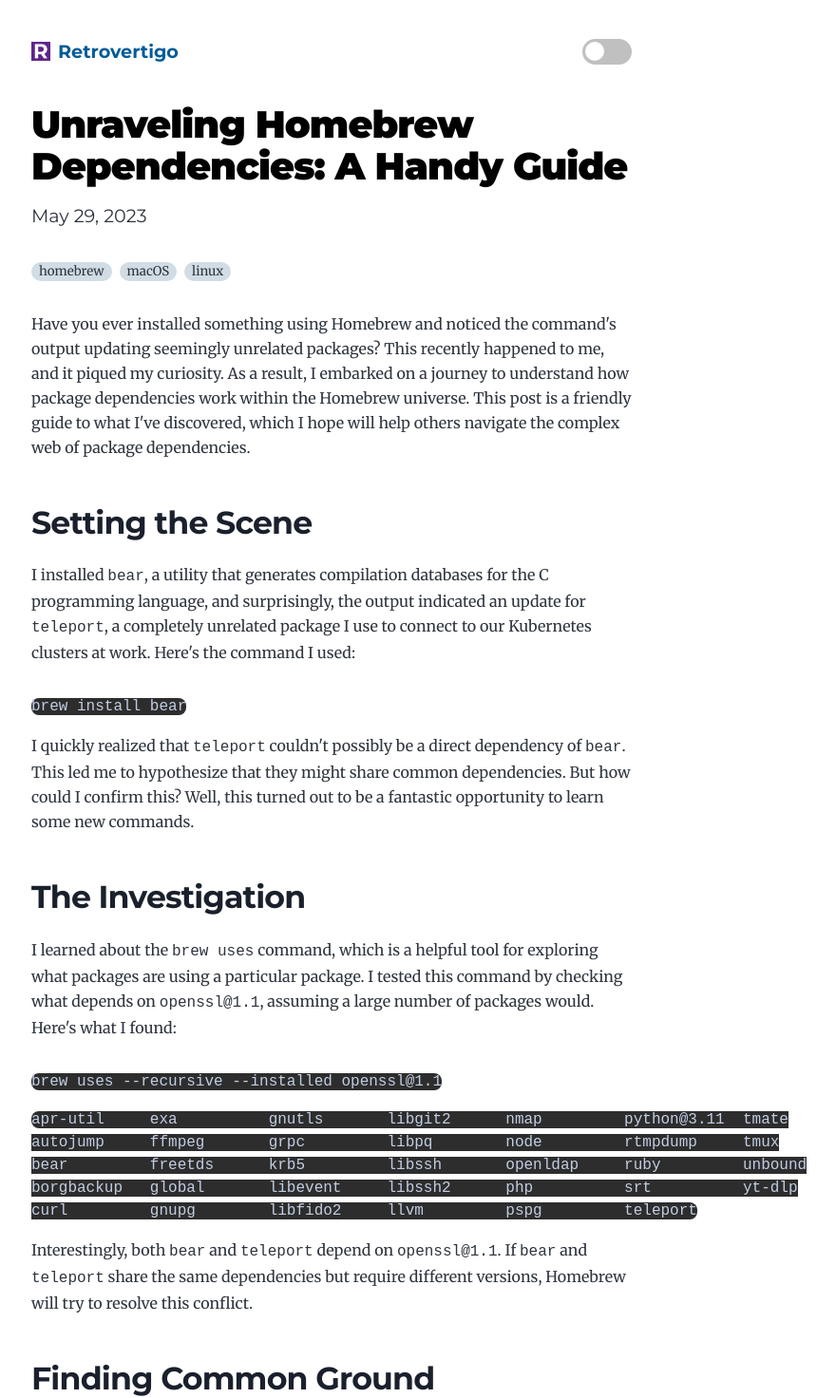
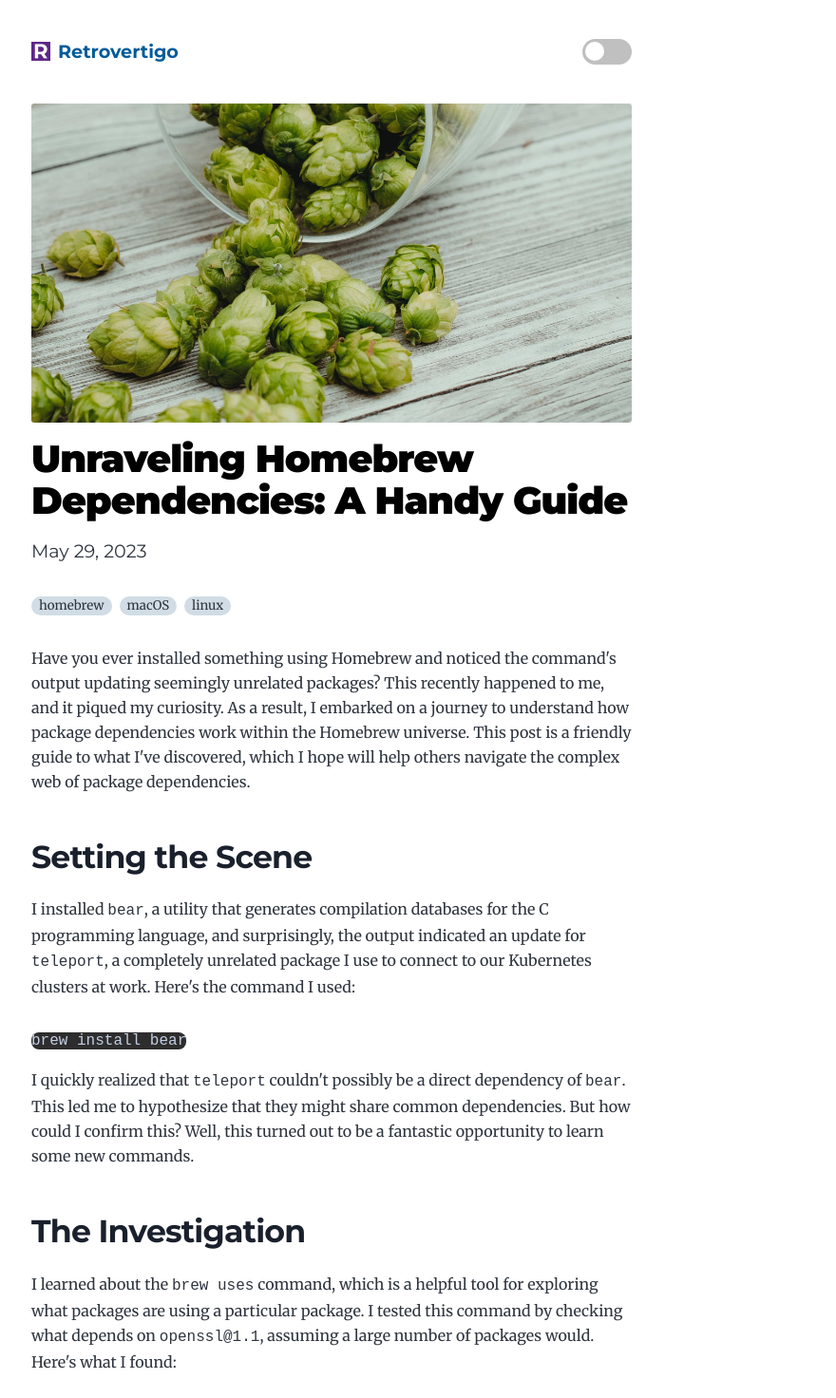
Before and after one commit to dkarter/retrovertigo, a Gatsby site: page /unraveling-homebrew-dependencies-a-handy-guide/ in a window 1280 px wide. Shown: the top 1472 px of the page at 95% size, without its empty margins (291-1171 px from the left). Built offline with nearby package versions, Linux system fonts and the light colour scheme; Gatsby itself is replaced by a stand-in of ours; some packages are replaced by stand-ins of ours; code samples lack their colours.

Commit message:
chore: add image to hombrew blog post

````diff
--- a/content/blog/unraveling-homebrew-dependencies-a-handy-guide/index.md
+++ b/content/blog/unraveling-homebrew-dependencies-a-handy-guide/index.md
@@ -3,6 +3,7 @@ slug: unraveling-homebrew-dependencies-a-handy-guide
 date: 2023-05-29
 title: 'Unraveling Homebrew Dependencies: A Handy Guide'
 tags: homebrew, macOS, linux
+image: ../../assets/hops.jpg
 ---
 
 Have you ever installed something using Homebrew and noticed the command's output updating seemingly unrelated packages? This recently happened to me, and it piqued my curiosity. As a result, I embarked on a journey to understand how package dependencies work within the Homebrew universe. This post is a friendly guide to what I've discovered, which I hope will help others navigate the complex web of package dependencies.
@@ -25,7 +26,7 @@ I learned about the `brew uses` command, which is a helpful tool for exploring w
 brew uses --recursive --installed openssl@1.1
 ```
 
-```output
+```
 apr-util     exa          gnutls       libgit2      nmap         python@3.11  tmate
 autojump     ffmpeg       grpc         libpq        node         rtmpdump     tmux
 bear         freetds      krb5         libssh       openldap     ruby         unbound
````
Also changed, not shown: content/assets/hops.jpg (added).
